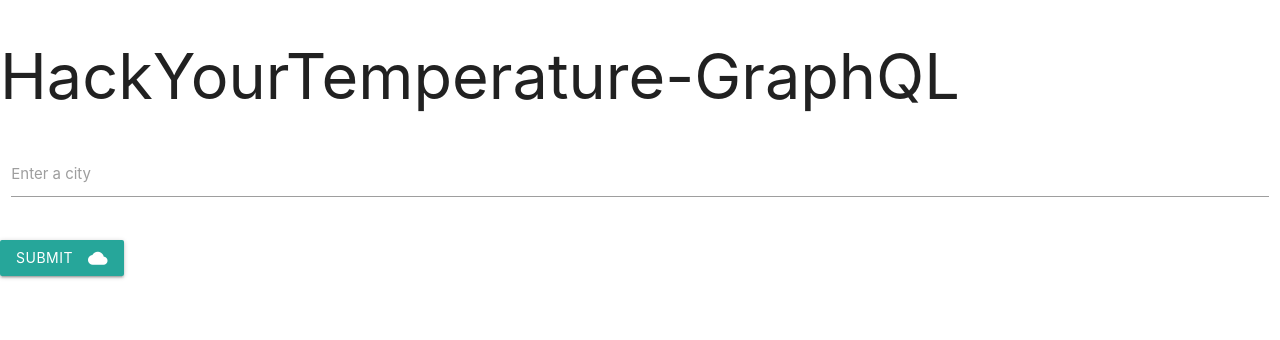
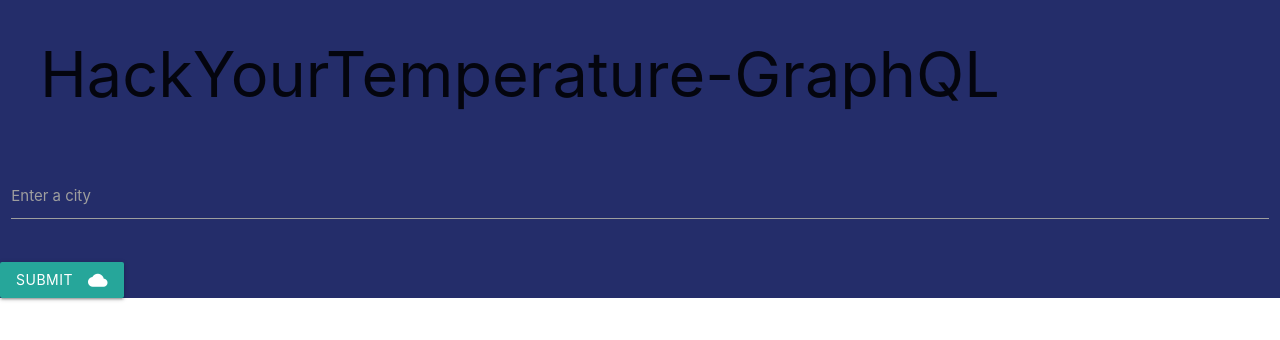
Before and after one commit to brkzmn/GraphQL-HackYourTemperature, a React (Create React App) app in the folder client/: page / in a window 1280 px wide. Shown: the top 340 px of the page. Built offline with nearby package versions, Linux system fonts and the light colour scheme.

Commit message:
added css

```diff
--- a/client/src/App.css
+++ b/client/src/App.css
@@ -0,0 +1,28 @@
+* {
+  box-sizing: border-box;
+  margin: 0;
+}
+
+.current-time {
+  font-size: 2rem;
+  color: red;
+}
+html,
+body {
+  height: 100%;
+  width: 100%;
+}
+.App {
+  background-color: #242d6a;
+  height: 100%;
+  width: 100%;
+}
+
+h1 {
+  margin: 0 0 9px 0;
+  padding: 40px;
+}
+
+.btn-wrapper {
+  width: fit-content;
+}
--- a/client/src/App.js
+++ b/client/src/App.js
@@ -1,6 +1,6 @@
-import "./App.css";
 import Input from "./components/Input";
 import Button from "./components/Button";
+import "./App.css";
 
 import { ApolloClient, InMemoryCache, ApolloProvider } from "@apollo/client";
 import Forecast from "./components/Forecast";
@@ -17,6 +17,7 @@ function App() {
   const [showForecast, setShowForecast] = useState(false);
 
   return (
+    <div className="App">
       <ApolloProvider client={client}>
         <h1>HackYourTemperature-GraphQL</h1>
         <Input
@@ -29,6 +30,7 @@ function App() {
           <Forecast cityName={cityName} setShowForecast={setShowForecast} />
         )}
       </ApolloProvider>
+    </div>
   );
 }
 
--- a/client/src/components/Button.js
+++ b/client/src/components/Button.js
@@ -2,9 +2,9 @@ import React from "react";
 
 function Button({ setShowForecast }) {
   return (
-    <div>
+    <div className="btn-wrapper">
       <button
-        class="btn waves-effect waves-light"
+        className="btn waves-effect waves-light"
         type="submit"
         name="action"
         onClick={() => {
@@ -12,7 +12,7 @@ function Button({ setShowForecast }) {
         }}
       >
         Submit
-        <i class="material-icons right">cloud</i>
+        <i className="material-icons right">cloud</i>
       </button>
     </div>
   );
--- a/client/src/components/Forecast.js
+++ b/client/src/components/Forecast.js
@@ -19,10 +19,12 @@ const Forecast = ({ cityName, setShowForecast }) => {
     variables: { cityName },
   });
 
-  if (loading) return <p>Loading...</p>;
+  if (loading) {
+    return <h3>Loading...</h3>;
+  }
   if (error) {
     console.log(error);
-    return <p>Error...! </p>;
+    return <h3>Error...! {error}</h3>;
   }
   console.log(data.CityWeather.name);
   if (data.CityWeather.name !== null) {
@@ -33,16 +35,28 @@ const Forecast = ({ cityName, setShowForecast }) => {
       },
     } = data;
 
+    const currentDate = new Date().toLocaleDateString("en-GB", {
+      weekday: "long",
+      year: "numeric",
+      month: "short",
+      day: "numeric",
+    });
+    console.log(currentDate);
+
     return (
       <div>
         <h1>Forecast</h1>
-        <h2>{name}</h2>
-        <h2>{temp}</h2>
+        <time className="current-time">{currentDate}</time>
+
+        <h2>
+          Weather in {name} {temp}
+          {"\u00b0"}
+        </h2>
       </div>
     );
   }
 
-  return <div>city not found</div>;
+  return <h3>city not found</h3>;
 };
 
 export default Forecast;
--- a/client/src/components/Input.js
+++ b/client/src/components/Input.js
@@ -1,27 +1,21 @@
 import React from "react";
 
 function Input({ cityName, setCityName, setShowForecast }) {
-  // const handleChange = (e) => {
-  //   e.preventDefault();
-  //   setCityName(e.target.value);
-  //   console.log(cityName, "cityname");
-  // };
   return (
-    <div class="row">
-      <div class="input-field col s12">
+    <div className="row">
+      <div className="input-field col s12">
         <input
           id="cityInput"
           type="text"
-          class="validate"
+          className="validate"
           value={cityName}
           onChange={(e) => {
-            // e.preventDefault();
             setCityName(e.target.value);
             setShowForecast(false);
             console.log(cityName, "cityyyyname");
           }}
         />
-        <label for="cityInput">Enter a city</label>
+        <label htmlFor="cityInput">Enter a city</label>
       </div>
     </div>
   );
```
Lines whose indentation alone changed are shown as unchanged.
